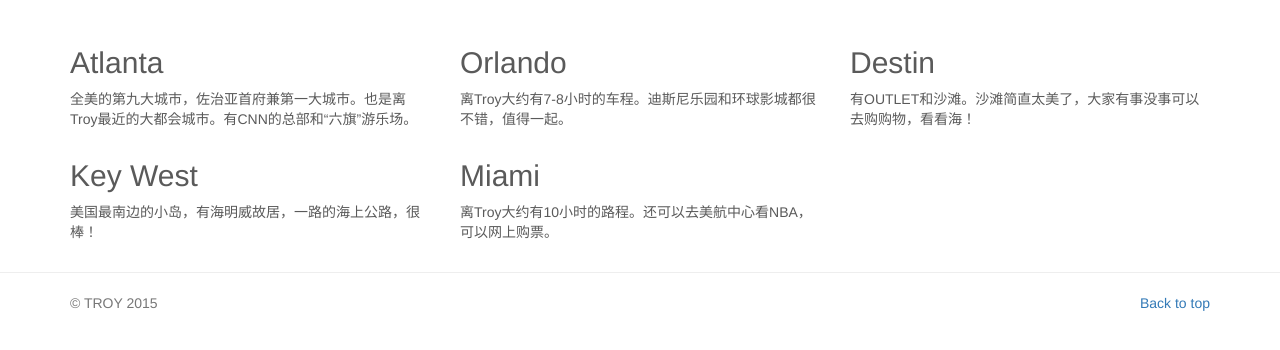
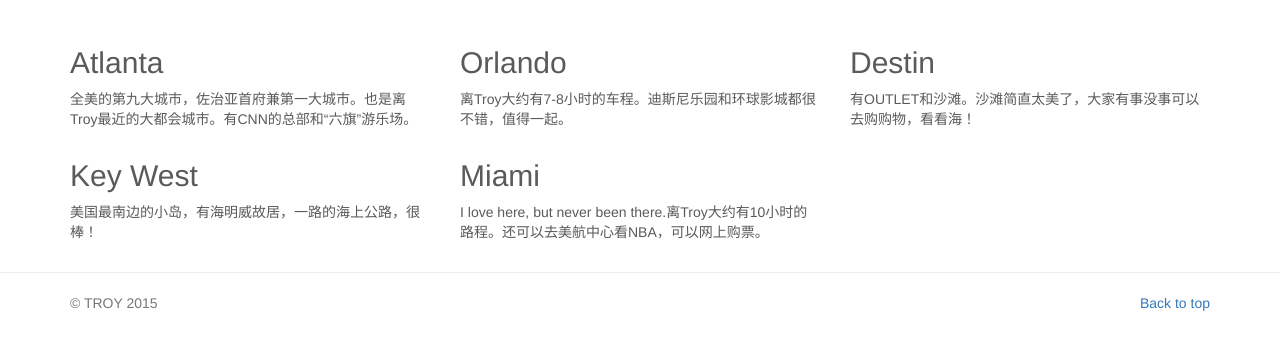
Before and after one commit to gotroy/gotroy.github.io, a Jekyll site: the page built from vacation.html, in a window 1280 px wide, cut to the strip 294-644 px from the top of the page. Built offline with Jekyll 4.4.1, drawn with Linux system fonts in a browser that asks for light colours; comment, search, counter and statistics services are not loaded.

Commit message:
add more

```diff
--- a/vacation.html
+++ b/vacation.html
@@ -54,7 +54,7 @@ title: Vacation
         <div class="col-md-4">
             <h2>Miami</h2>
             <p>
-            离Troy大约有10小时的路程。还可以去美航中心看NBA，可以网上购票。
+            I love here, but never been there.离Troy大约有10小时的路程。还可以去美航中心看NBA，可以网上购票。
             </p>
             <!--
             <p><a class="btn btn-info" href="#" role="button">View details &raquo;</a></p>
```
Also changed, not shown: 2 other files.
